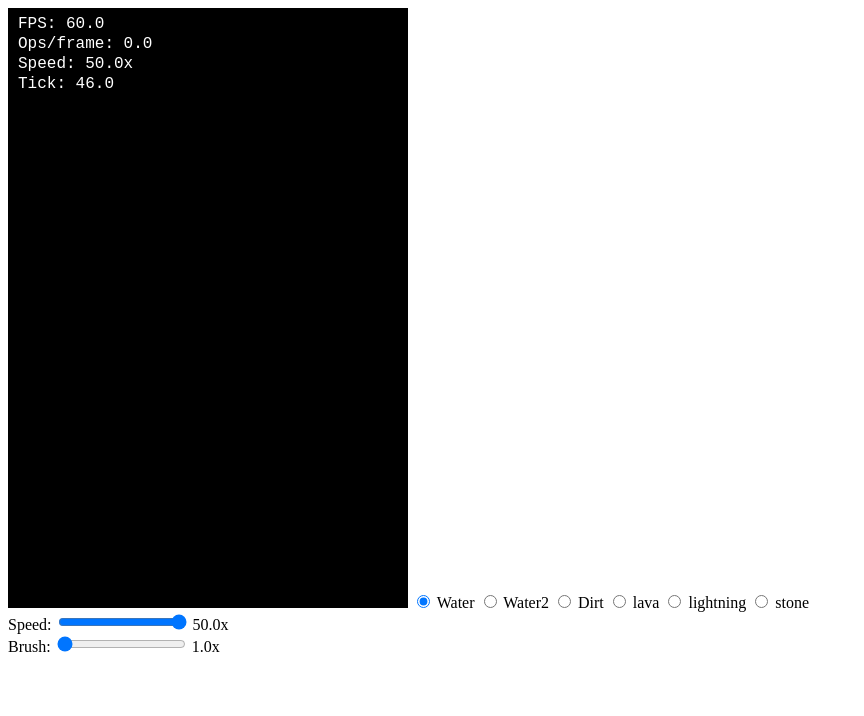
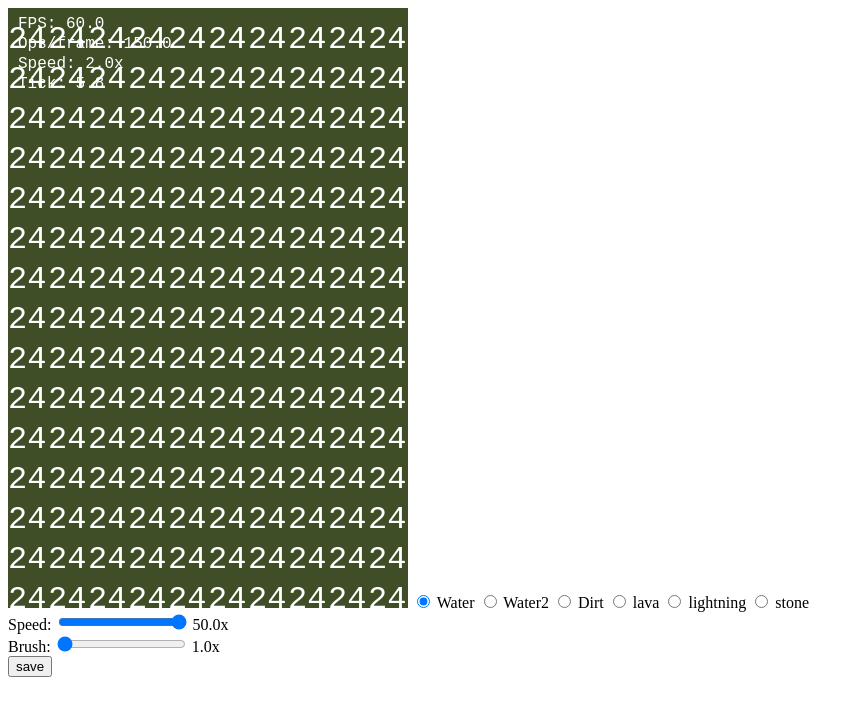
Before and after one commit to Gykatah/sandboxTest, a plain HTML site: page index.html in a window 1280 px wide. Both pictures are taken after a click on the radio button 423 px from the left and 601 px from the top of the page. Shown: the whole page, without its empty margins (0-864 px from the left). Drawn offline with Linux system fonts and the light colour scheme.

Commit message:
Failed Atempt of temperature
Introduces temperature and transmutator properties to the Material class and updates the Sandbox to simulate temperature transfer between cells. Adds air as a material, visualizes temperature on the canvas, and includes a save button to export the current map state. Adjusts gravity and brush logic to accommodate new features.

```diff
--- a/class/Material.js
+++ b/class/Material.js
@@ -1,6 +1,8 @@
 export class Material{
     name = ""
     color = "red";
+    temperature = 0
+    transmutator = 0.1
     everytick = ()=>{}
     constructor(name){
         this.name = name
@@ -22,4 +24,12 @@ export class Material{
         this.cycle = cycle;
         return this;
     }
+    setTemperature(cycle) {
+        this.temperature = cycle;
+        return this;
+    }
+    setTransmutator(a){
+        this.transmutator = a
+        return this
+    }
 }
--- a/class/Sandbox.js
+++ b/class/Sandbox.js
@@ -5,8 +5,9 @@ export class Sandbox
     lastTime = performance.now();
     width = 400;
     height = 600;
+    pixelperpixel = 40
     materials = {};
-    speed = 50;
+    speed = 2;
     size = 1;
     fps = 0;
     opAvg = 0;
@@ -24,12 +25,12 @@ export class Sandbox
         {
             this.materials[material.name] = material
         })
-        this.map = Array.from({ length: this.height / 10 }, () => Array(this.width / 10).fill(null));
+        this.map = Array.from({ length: this.height / this.pixelperpixel }, () => Array(this.width / this.pixelperpixel).fill({ name: "air", temperature: 24 }));
         const canvas = document.getElementById(canvasId);
         canvas.width = this.width;
         canvas.height = this.height;
         this.ctx = canvas.getContext("2d");
-        document.addEventListener("mousedown", (event) => { this.drawing = true;this.move(event, canvas) });
+        document.addEventListener("mousedown", (event) => { this.drawing = true; this.move(event, canvas) });
         document.addEventListener("mouseup", () => { this.drawing = false; this.lastMouse = null });
         canvas.addEventListener("mousemove", (event) => this.move(event, canvas));
         this.gameLoop = this.gameLoop.bind(this);
@@ -41,19 +42,20 @@ export class Sandbox
             const rect = canvas.getBoundingClientRect();
             const mouseX = event.clientX - rect.left;
             const mouseY = event.clientY - rect.top;
-            const x = Math.floor(mouseX / 10);
-            const y = Math.floor((this.height - mouseY) / 10);
+            const x = Math.floor(mouseX / this.pixelperpixel);
+            const y = Math.floor((this.height - mouseY) / this.pixelperpixel);
 
             if (this.lastMouse) {
                 this.drawLine(this.lastMouse.x, this.lastMouse.y, x, y, this.item);
             } else {
-                this.drawBrush(x,y,this.item)
+                this.drawBrush(x, y, this.item)
             }
 
             this.lastMouse = { x, y };
         }
     }
-    drawLine(x0, y0, x1, y1, material) {
+    drawLine(x0, y0, x1, y1, material)
+    {
         const dx = Math.abs(x1 - x0);
         const dy = Math.abs(y1 - y0);
         const sx = x0 < x1 ? 1 : -1;
@@ -77,7 +79,8 @@ export class Sandbox
         }
     }
 
-    drawBrush(x, y, material) {
+    drawBrush(x, y, material)
+    {
         const half = Math.floor(this.size / 2);
         for (let offsetY = -half; offsetY <= half; offsetY++) {
             for (let offsetX = -half; offsetX <= half; offsetX++) {
@@ -85,9 +88,10 @@ export class Sandbox
                 const drawX = x + offsetX;
                 if (
                     drawY >= 0 && drawY < this.map.length &&
-                    drawX >= 0 && drawX < this.map[0].length
+                    drawX >= 0 && drawX < this.map[0].length &&
+                    this.map[drawY][drawX].name === "air"
                 ) {
-                    this.map[drawY][drawX] = { name: material };
+                    this.map[drawY][drawX] = { ...this.materials[material] };
                 }
             }
         }
@@ -98,16 +102,28 @@ export class Sandbox
     {
         this.ctx.clearRect(0, 0, this.width, this.height);
         let operations = 0;
-        for (let y = 0; y < this.height / 10; y++) {
-            for (let x = 0; x < this.width / 10; x++) {
+        for (let y = 0; y < this.height / this.pixelperpixel; y++) {
+            for (let x = 0; x < this.width / this.pixelperpixel; x++) {
                 const cell = this.map[y][x];
                 if (cell) {
                     this.update(delta, cell, y, x)
                     const color = this.materials[cell.name]?.getColor() || "#ff00ff";
+                    const minTemp = -100, maxTemp = 100;
+                    const t = Math.max(minTemp, Math.min(maxTemp, cell.temperature || 0));
+                    const ratio = (t - minTemp) / (maxTemp - minTemp);
+                    const r = Math.round(255 * ratio);
+                    const b = Math.round(255 * (1 - ratio));
+                    const g = Math.round(255 * (1 - Math.abs(ratio - 0.5) * 2));
+                    const color2 = `rgba(${r},${g},${b},0.4)`;
                     this.ctx.fillStyle = color;
-                    const px = x * 10;
-                    const py = this.height - (y + 1) * 10;
-                    this.ctx.fillRect(px, py, 10, 10);
+                    const px = x * this.pixelperpixel;
+                    const py = this.height - (y + 1) * this.pixelperpixel;
+                    this.ctx.fillRect(px, py, this.pixelperpixel, this.pixelperpixel);
+                    this.ctx.fillStyle = color2;
+                    this.ctx.fillRect(px, py, this.pixelperpixel, this.pixelperpixel);
+                    this.ctx.fillStyle = "white";
+                    this.ctx.font = (cell.temperature<10?1.6*this.pixelperpixel:cell.temperature<100?0.8*this.pixelperpixel:0.4*this.pixelperpixel)+"px monospace";
+                    this.ctx.fillText(cell.temperature || 0, px, py + this.pixelperpixel);
                     operations++;
                 }
             }
@@ -128,43 +144,62 @@ export class Sandbox
         if (!block.lastTick) block.lastTick = currentTick
         if (block.lastTick !== currentTick) {
             block.lastTick = currentTick;
-            if(block.name=="lightning"){
-                this.map[y][x] = null
-                if(block.dir!=4&&block.dir!=3&&block.dir!=2&&this.map[y+1]&&this.map[y+1][x+1]==null){
-                        this.map[y+1][x+1]={...block,dir:1}
-                }else if(block.dir!=4&&block.dir!=3&&block.dir!=2&&this.map[y+1]&&this.map[y+1][x+1]){
-                        this.map[y-1][x-1]={...block,dir:3}
-                }
-                if(block.dir!=4&&block.dir!=3&&block.dir!=1&&this.map[y+1]&&this.map[y+1][x-1]==null)this.map[y+1][x-1]={...block,dir:2}
-                if(block.dir!=4&&block.dir!=1&&block.dir!=2&&this.map[y-1]&&this.map[y-1][x-1]==null)this.map[y-1][x-1]={...block,dir:3}
-                if(block.dir!=1&&block.dir!=3&&block.dir!=2&&this.map[y-1]&&this.map[y-1][x+1]==null)this.map[y-1][x+1]={...block,dir:4}
-
-            }else if (this.materials[block.name].gravity >= 1) {
+            if (this.materials[block.name].gravity >= 1) {
                 this.gravityTest(block, x, y, this.materials[block.name].gravity, -1)
-            }else if (this.materials[block.name].gravity < 0) {
+            } else if (this.materials[block.name].gravity < 0) {
                 this.gravityTest(block, x, y, this.materials[block.name].gravity, +1)
             }
         }
     }
 
-    gravityTest(block, x, y, density,dirY)
+    temperatureTest()
+    {
+        const tempMap = JSON.parse(JSON.stringify(this.map))
+        for (let y = 0; y < this.height / this.pixelperpixel; y++) {
+            for (let x = 0; x < this.width / this.pixelperpixel; x++) {
+                const block = tempMap[y][x];
+                const current = tempMap[y]?.[x];
+                if (!current || current.temperature == null) return;
+                const neighbors = [
+                    [x, y - 1],
+                    [x + 1, y],
+                ];
+                for (const [nx, ny] of neighbors) {
+                    const neighbor = tempMap[ny]?.[nx];
+                    if (!neighbor || neighbor.temperature == null) continue;
+
+                    const tempA = neighbor.temperature;
+                    const tempB = current.temperature;
+                    const transA = neighbor.transmutator ?? 1;
+                    const transB = block.transmutator ?? 1;
+                    const conductivity = (transA + transB) / 2;
+                    const delta = (tempA - tempB) * conductivity;
+                    neighbor.temperature -= delta;
+                    current.temperature += delta;
+                }
+            }
+        }
+        this.map = tempMap
+    }
+
+    gravityTest(block, x, y, density, dirY)
     {
         const below = this.map[y + dirY]?.[x];
         const belowLeft = this.map[y + dirY]?.[x - 1];
-        const belowRight = this.map[y  + dirY]?.[x + 1];
+        const belowRight = this.map[y + dirY]?.[x + 1];
         const left = this.map[y]?.[x - 1];
         const right = this.map[y]?.[x + 1];
         if (!below && this.map[y + dirY]) {
             this.map[y + dirY][x] = { ...block };
-            this.map[y][x] = null;
+            this.map[y][x] = { ...this.materials["air"], temperature: block.temperature };
             return;
         }
         if (this.map[y + dirY] && this.materials[below.name]?.gravity < density) {
             this.map[y + dirY][x] = { ...block };
-            if(block.name!="lava"){
+            if (block.name != "lava") {
                 this.map[y][x] = below;
-            }else{
-                this.map[y][x] = null;
+            } else {
+                this.map[y][x] = { ...this.materials["air"], temperature: block.temperature };
             }
             return;
         }
@@ -178,7 +213,7 @@ export class Sandbox
         if (supportedBelow && supportedBelowSides && block.name != "water") return;
         if (block.name != "water" && y == 0) return
         if (!side || this.materials[side.name]?.gravity < density && this.map[y][x + dir]) {
-            this.map[y][x] = side || null;
+            this.map[y][x] = side || { ...this.materials["air"], temperature: block.temperature };
             this.map[y][x + dir] = { ...block };
             return;
         }
@@ -187,8 +222,9 @@ export class Sandbox
 
     gameLoop(now)
     {
-        if (this.globalTime > 50) {
-            this.globalTime -= 50
+        if (this.globalTime > 10) {
+            this.globalTime -= 10
+            this.temperatureTest()
         }
         // this.drawLine(3,50,6,50,"water")
         const delta = (now - this.lastTime) / 1000;
--- a/index.html
+++ b/index.html
@@ -21,7 +21,9 @@
     <label for="speed">Brush:</label>
     <input type="range" id="size" min="1" max="5" step="1" value="1">
     <span id="sizeValue">1.0x</span>
-
+    <br>
+    <input type="button" id="save" value="save">
+    <p id="output"></p>
 
     <script type="module" src="main.js"></script>
 </body>
--- a/main.js
+++ b/main.js
@@ -2,11 +2,12 @@ import {Material} from "./class/Material.js"
 import {Sandbox} from "./class/Sandbox.js"
 
 let materials = []
-materials.push(new Material("lava").setColor("#ff0000").setGravity(20))
-materials.push(new Material("water").setColor("#00aaff").setGravity(1))
+materials.push(new Material("lava").setColor("#ff0000").setGravity(20).setTemperature(999).setTransmutator(10))
+materials.push(new Material("water").setColor("#00aaff").setGravity(2))
+materials.push(new Material("air").setColor("#000000").setGravity(1))
 materials.push(new Material("water2").setColor("#0055aa").setGravity(-1).setCycle(0.001))
-materials.push(new Material("dirt").setColor("#ffff00").setGravity(2))
-materials.push(new Material("stone").setColor("#aaaaaa"))
+materials.push(new Material("dirt").setColor("#ffff00").setGravity(3))
+materials.push(new Material("stone").setColor("#aaaaaa").setTemperature(9))
 materials.push(new Material("lightning").setColor("#ffffff"))
 const sandbox = new Sandbox("game", materials);
 
@@ -32,3 +33,7 @@ sizeInput.addEventListener("input", () => {
     sandbox.size = value;
     sizeLabel.textContent = value.toFixed(1) + "x";
 });
+
+document.getElementById("save").addEventListener("click", () => {
+    document.getElementById("output").innerHTML=JSON.stringify(sandbox.map)
+});
```
